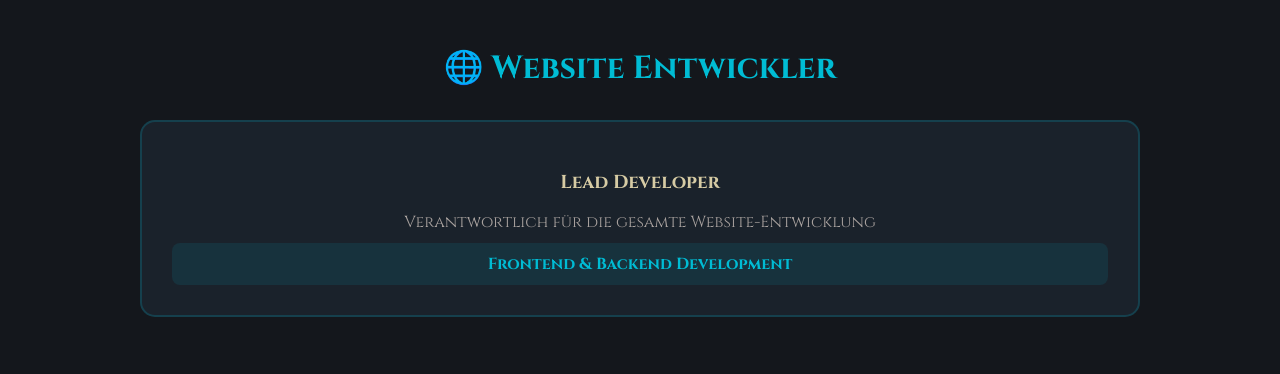
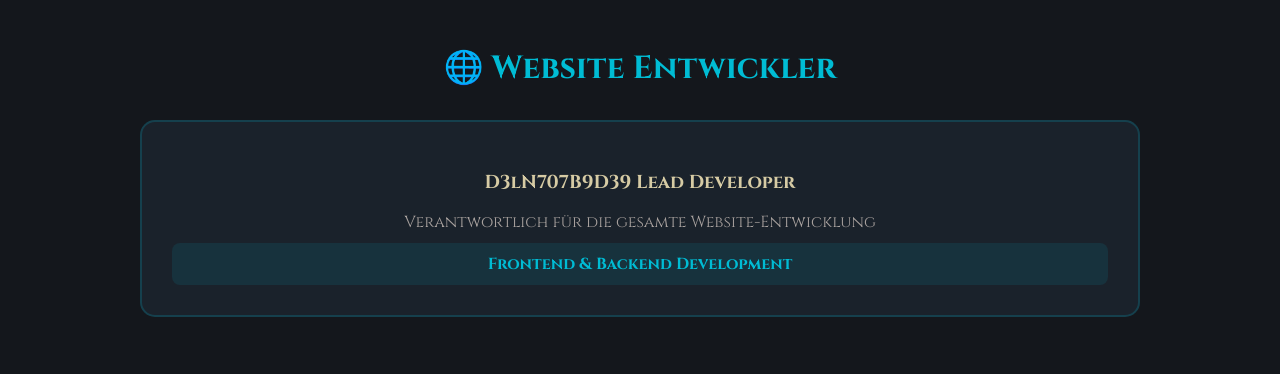
Before and after one commit to Aetherstein/Aetherstein-Website, a plain HTML site: page about.html in a window 1280 px wide. Shown: the part 676-1050 px from the top of the page. Drawn offline with Linux system fonts and the light colour scheme.

Commit message:
about.html

```diff
--- a/about.html
+++ b/about.html
@@ -37,7 +37,7 @@
                 <h2 style="color: #00bcd4; font-size: 2rem; margin-bottom: 30px; text-align: center;">🌐 Website Entwickler</h2>
                 <div style="display: grid; grid-template-columns: repeat(auto-fit, minmax(300px, 1fr)); gap: 30px;">
                     <div style="background: rgba(44, 62, 80, 0.3); padding: 30px; border-radius: 15px; text-align: center; border: 2px solid rgba(0, 188, 212, 0.2);">
-                        <h3 style="color: #d6cba4; margin-bottom: 15px;">Lead Developer</h3>
+                        <h3 style="color: #d6cba4; margin-bottom: 15px;">D3lN707B9D39 Lead Developer</h3>
                         <p style="color: #a8a19e; margin-bottom: 10px;">Verantwortlich für die gesamte Website-Entwicklung</p>
                         <div style="background: rgba(0, 188, 212, 0.1); padding: 10px; border-radius: 8px;">
                             <strong style="color: #00bcd4;">Frontend & Backend Development</strong>
```
